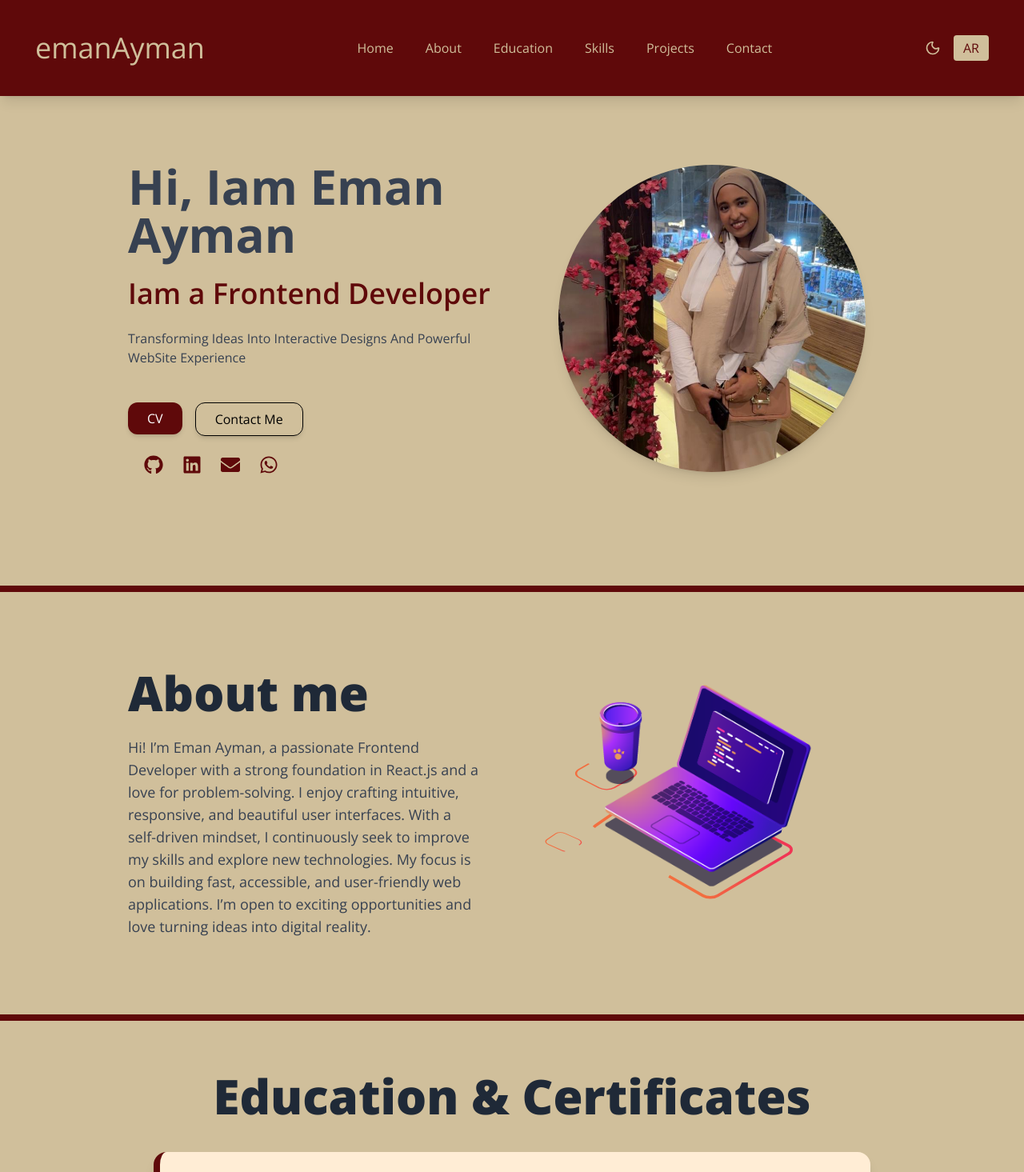
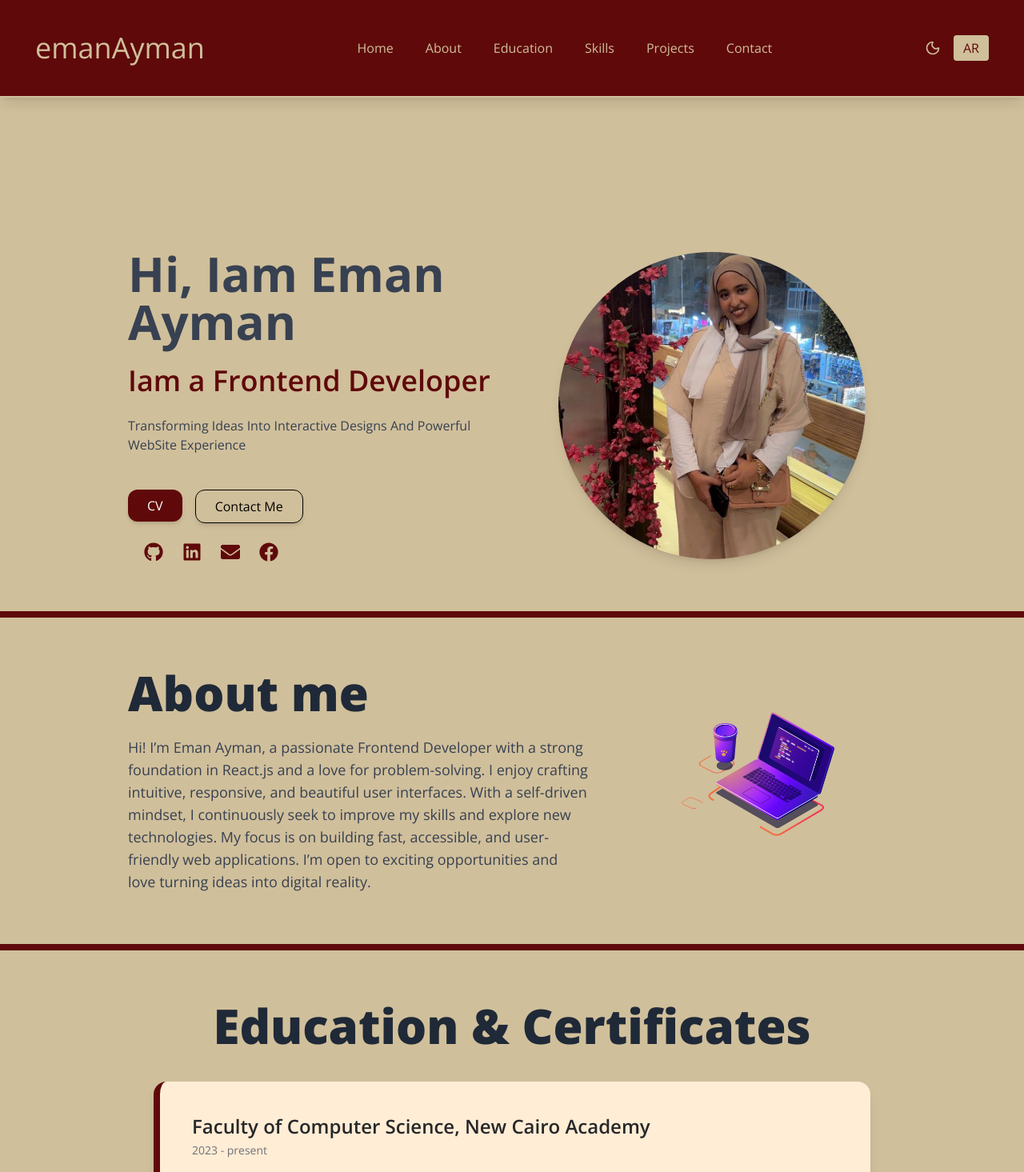
Before and after one commit to eman-aymanL/my-portfolio, a React (Vite) app: page / in a window 1280 px wide. Shown: the top 1465 px of the page at 80% size. Built offline with nearby package versions, Linux system fonts and the light colour scheme.

Commit message:
update: made some edits

```diff
--- a/src/Components/About/About.jsx
+++ b/src/Components/About/About.jsx
@@ -15,9 +15,10 @@ export default function About() {
   return (
     <section
       id="about"
-      className="min-h-72 flex flex-col md:flex-row items-center justify-between gap-10 px-6 md:px-20 lg:px-40 py-16 bg-background-light dark:bg-background-dark border-b-8 border-primary-light shadow-xl"
+      className="dark:border-background-light flex flex-col md:flex-row items-center justify-between gap-10 px-6 md:px-20 lg:px-40 py-16 bg-background-light dark:bg-background-dark border-b-8 border-primary-light shadow-xl"
     >
       <motion.div
+      viewport={{ once: true }}
         initial={{ opacity: 0, y: 40 }}
         whileInView={{ opacity: 1, y: 0 }}
         transition={{ duration: 0.8 }}
@@ -47,7 +48,7 @@ export default function About() {
           autoplay
           loop
           src={animationData}
-          className="w-96 h-72 sm:w-80 sm:h-80 md:w-[800px] md:h-[400px]"
+          className=" sm:max-w-80 sm:max-h-80 md:max-w-[800px] md:max-h-[400px]"
         />
       </motion.div>
     </section>
--- a/src/Components/Education/Education.jsx
+++ b/src/Components/Education/Education.jsx
@@ -37,9 +37,10 @@ export default function Education() {
     <>
       <section
         id="education"
-        className="min-h-80 flex flex-col items-center justify-center px-6 md:px-20 lg:px-40 py-16 dark:bg-background-dark bg-background-light border-b-8 border-primary-light shadow-xl"
+        className="dark:border-background-light min-h-80 flex flex-col items-center justify-center px-6 md:px-20 lg:px-40 py-16 dark:bg-background-dark bg-background-light border-b-8 border-primary-light shadow-xl"
       >
         <motion.div
+        viewport={{ once: true }}
           initial={{ opacity: 0, y: 40 }}
           whileInView={{ opacity: 1, y: 0 }}
           transition={{ duration: 0.8 }}
--- a/src/Components/Home/Home.jsx
+++ b/src/Components/Home/Home.jsx
@@ -1,51 +1,58 @@
-import { motion } from 'framer-motion'
-import { FaGithub, FaLinkedin, FaWhatsapp, FaEnvelope } from 'react-icons/fa'
-import prod1 from '../../assets/prod1.jpg'
-import { useLanguage } from '../Context/LanguageContext/LanguageContext';
-
+import { motion } from "framer-motion";
+import { FaGithub, FaLinkedin, FaEnvelope } from "react-icons/fa";
+import prod1 from "../../assets/prod1.jpg";
+import { useLanguage } from "../Context/LanguageContext/LanguageContext";
+import { FaFacebook } from "react-icons/fa";
 
 export default function Home() {
   const { language } = useLanguage();
 
   return (
-    <section id='home' className="shadow-xl border-b-8 border-primary-light bg-background-light dark:bg-background-dark pt-32 min-h-[calc(100vh-60px)] flex flex-col-reverse md:flex-row items-center justify-center md:justify-between gap-10 px-6 md:px-20 lg:px-40 py-16">
-
+    <section
+      id="home"
+      className="shadow-xl border-b-8 border-primary-light dark:border-background-light bg-background-light dark:bg-background-dark pt-32 min-h-[calc(100vh-150px)] flex flex-col-reverse md:flex-row items-center justify-center md:justify-between gap-10 px-6 md:px-20 lg:px-40 py-0"
+    >
       <div className="flex-1 text-center md:text-left space-y-6">
-
         <motion.h1
           initial={{ opacity: 0, y: 40 }}
           whileInView={{ opacity: 1, y: 0 }}
           transition={{ duration: 0.8 }}
+          viewport={{ once: true }}
           className="text-4xl md:text-6xl font-bold text-gray-700 dark:text-white"
         >
-          {language === 'en' ? ' Hi, Iam Eman Ayman' : 'مرحباً, أنا إيمان أيمن'}
-
+          {language === "en" ? " Hi, Iam Eman Ayman" : "مرحباً, أنا إيمان أيمن"}
         </motion.h1>
 
         <motion.h2
+          viewport={{ once: true }}
           initial={{ opacity: 0, y: 40 }}
           whileInView={{ opacity: 1, y: 0 }}
           transition={{ duration: 0.8 }}
           className="text-2xl md:text-4xl font-semibold text-primary-light dark:text-background-light"
         >
-          {language === 'en' ? '  Iam a Frontend Developer' : 'أنا مطورة واجهات أمامية'}
+          {language === "en"
+            ? "  Iam a Frontend Developer"
+            : "أنا مطورة واجهات أمامية"}
         </motion.h2>
 
         <motion.p
+          viewport={{ once: true }}
           initial={{ opacity: 0, y: 40 }}
           whileInView={{ opacity: 1, y: 0 }}
           transition={{ duration: 0.8 }}
           className="text-gray-700 dark:text-gray-300 max-w-md"
         >
-           {language === 'en' ? 'Transforming Ideas Into Interactive Designs And Powerful WebSite Experience' : 'أحوّل الأفكار إلى تصاميم تفاعلية وتجارب قوية لمواقع الويب'}
-
+          {language === "en"
+            ? "Transforming Ideas Into Interactive Designs And Powerful WebSite Experience"
+            : "أحوّل الأفكار إلى تصاميم تفاعلية وتجارب قوية لمواقع الويب"}
         </motion.p>
 
         <motion.div
+          viewport={{ once: true }}
           initial={{ opacity: 0, y: 40 }}
           whileInView={{ opacity: 1, y: 0 }}
           transition={{ duration: 0.8 }}
-          className='pt-5 flex flex-col sm:flex-row items-center sm:items-start gap-4'
+          className="pt-5 flex flex-col sm:flex-row items-center sm:items-start gap-4"
         >
           <a
             href="/eman-cv.pdf"
@@ -53,32 +60,45 @@ export default function Home() {
             rel="noopener noreferrer"
             className="px-6 py-2 bg-primary-light dark:bg-background-light dark:text-gray-800 text-white rounded-xl shadow-md hover:bg-gray-800 transition-all duration-300"
           >
-          {language === 'en' ? 'CV' : 'السيرة الذاتية'}
+            {language === "en" ? "CV" : "السيرة الذاتية"}
           </a>
           <a
             href="#contact"
             className="px-6 py-2 bg-transparent border border-black text-black dark:text-white dark:border-white rounded-xl shadow-md hover:bg-primary-light hover:text-white transition-all duration-300"
           >
-            {language === 'en' ? 'Contact Me' : 'تواصل معي'}
-
+            {language === "en" ? "Contact Me" : "تواصل معي"}
           </a>
         </motion.div>
 
         <motion.div
+          viewport={{ once: true }}
           initial={{ opacity: 0, y: 40 }}
           whileInView={{ opacity: 1, y: 0 }}
           transition={{ duration: 0.8 }}
           className="px-5 flex justify-center md:justify-start gap-6 text-2xl text-primary-light dark:text-background-light"
         >
-          <a href="https://github.com/eman-aymanL" target="_blank"><FaGithub /></a>
-          <a href="https://www.linkedin.com/in/eman-aymanl/" target="_blank"><FaLinkedin /></a>
-          <a href="mailto:emanaymanoffical@gmail.com"><FaEnvelope /></a>
-          <a href="https://wa.me/201154232694" target="_blank"><FaWhatsapp /></a>
+          <a href="https://github.com/eman-aymanL" target="_blank">
+            <FaGithub />
+          </a>
+          <a href="https://www.linkedin.com/in/eman-aymanl/" target="_blank">
+            <FaLinkedin />
+          </a>
+          <a href="mailto:emanaymanoffical@gmail.com">
+            <FaEnvelope />
+          </a>
+          <a
+            href="https://www.facebook.com/profile.php?id=100089646141548"
+            target="_blank"
+            rel="noopener noreferrer"
+            aria-label="Facebook"
+          >
+            <FaFacebook className="hover:text-blue-500 transition" />
+          </a>
         </motion.div>
-
       </div>
 
       <motion.div
+        viewport={{ once: true }}
         initial={{ opacity: 0, y: 40 }}
         whileInView={{ opacity: 1, y: 0 }}
         transition={{ duration: 0.8 }}
@@ -90,7 +110,6 @@ export default function Home() {
           className="md:w-96 md:h-96 h-64 w-64 object-cover shadow-lg rounded-full"
         />
       </motion.div>
-
     </section>
-  )
+  );
 }
--- a/src/Components/Navbar/Navbar.jsx
+++ b/src/Components/Navbar/Navbar.jsx
@@ -28,10 +28,10 @@ export default function Navbar() {
   };
 
   return (
-    <nav className="bg-primary-light dark:bg-primary-dark text-white shadow-lg fixed top-0 left-0 right-0 z-50 p-7">
+    <nav className=" border-b-2 border-background-light bg-primary-light dark:bg-primary-dark text-white shadow-lg sticky top-0 left-0 right-0 z-50 p-7">
       <div className="max-w-7xl mx-auto px-4 py-3 flex justify-between items-center">
         <Link to="home" smooth={true} duration={500}>
-          <h1 className='cursor-pointer text-background-light text-4xl'>emanAyman</h1>
+          <h1 className='cursor-pointer text-background-light text-xl md:text-4xl'>emanAyman</h1>
         </Link>
 
         <ul className="hidden md:flex gap-10 text-background-light dark:text-background-light ">
@@ -76,14 +76,14 @@ export default function Navbar() {
             {language === 'en' ? 'AR' : 'EN'}
           </button>
 
-          <button onClick={() => setIsOpen(!isOpen)} className="md:hidden text-background-light dark:text-background-dark">
+          <button onClick={() => setIsOpen(!isOpen)} className="md:hidden text-background-light dark:text-background-light">
             {isOpen ? <X size={28} /> : <Menu size={28} />}
           </button>
         </div>
       </div>
 
       {isOpen && (
-        <ul className="md:hidden absolute top-16 left-0 w-full bg-primary-light dark:bg-primary-dark bg-opacity-95 shadow-md px-6 py-4 flex flex-col gap-4 text-background-light dark:text-background-dark mt-12">
+        <ul className="md:hidden absolute top-16 left-0 w-full bg-primary-light dark:bg-primary-dark bg-opacity-95 shadow-md px-6 py-4 flex flex-col gap-4 text-background-light dark:text-background-light mt-12">
           <li>
             <Link to="home" smooth={true} duration={500} className="cursor-pointer hover:text-yellow-500" onClick={() => setIsOpen(false)}>
               {language === 'en' ? 'Home' : 'الرئيسية'}
--- a/src/Components/Projects/Projects.jsx
+++ b/src/Components/Projects/Projects.jsx
@@ -66,8 +66,9 @@ export default function Projects() {
     const { language } = useLanguage();
 
   return (
-    <div id='projects' className="min-h-screen px-8 py-10 dark:bg-background-dark  bg-background-light border-b-8 border-primary-light shadow-xl">
+    <div id='projects' className="dark:border-background-light min-h-screen px-8 py-10 dark:bg-background-dark  bg-background-light border-b-8 border-primary-light shadow-xl">
       <motion.div
+      viewport={{ once: true }}
         initial={{ opacity: 0, y: 40 }}
         whileInView={{ opacity: 1, y: 0 }}
         transition={{ duration: 0.8 }}
--- a/src/Components/Skills/Skills.jsx
+++ b/src/Components/Skills/Skills.jsx
@@ -20,8 +20,9 @@ export default function SkillsSection() {
   const [active, setActive] = useState("Programming Languages");
 
   return (
-    <section id='skills' className="h-[600px] flex flex-col items-center justify-center px-6 md:px-20 lg:px-40 py-16 bg-background-light dark:bg-background-dark border-b-8 border-primary-light shadow-xl">
+    <section id='skills' className="dark:border-background-light flex flex-col items-center justify-center px-6 md:px-20 lg:px-40 py-16 bg-background-light dark:bg-background-dark border-b-8 border-primary-light shadow-xl">
       <motion.div
+      viewport={{ once: true }}
         initial={{ opacity: 0, y: 40 }}
         whileInView={{ opacity: 1, y: 0 }}
         transition={{ duration: 0.8 }}
@@ -51,6 +52,7 @@ export default function SkillsSection() {
         <div className="grid grid-cols-1 sm:grid-cols-2 md:grid-cols-3 gap-6">
           {skills[active].map((skill) => (
             <motion.div
+            viewport={{ once: true }}
               key={skill}
               initial={{ opacity: 0, y: 10 }}
               animate={{ opacity: 1, y: 0 }}
```
Also changed, not shown: src/Components/Contact/Contact.jsx (+6 -11 lines), src/Components/Footer/Footer.jsx (+0 -9 lines). Lines whose indentation alone changed are shown as unchanged.
